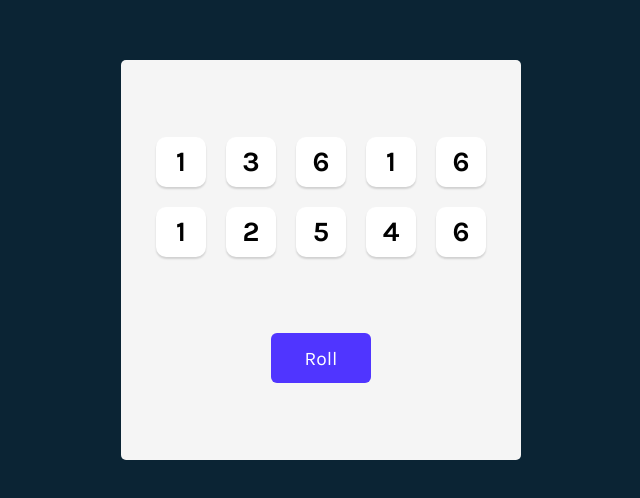
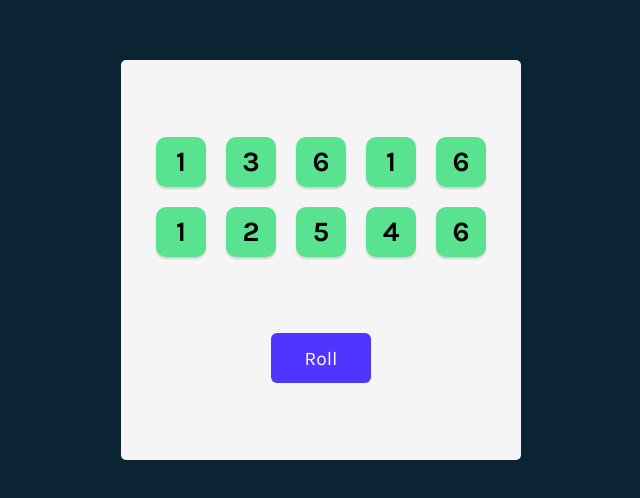
Before and after one commit to Ismail-Ai404/Tenzies, a React (Vite) app: page / in a window 1280 px wide. Shown: the part 140-638 px from the top of the page, without its empty margins (319-959 px from the left). Built offline with nearby package versions, Linux system fonts and the light colour scheme.

Commit message:
Add nanoid and isHeld prop

```diff
--- a/package.json
+++ b/package.json
@@ -10,6 +10,7 @@
     "preview": "vite preview"
   },
   "dependencies": {
+    "nanoid": "^5.1.6",
     "react": "^19.1.1",
     "react-dom": "^19.1.1"
   },
--- a/src/App.jsx
+++ b/src/App.jsx
@@ -2,24 +2,30 @@
 
 import { useState } from "react";
 import Die from "./Die";
+import { nanoid } from "nanoid";
 
 export default function App() {
 	const [dice, setDice] = useState(generateAllNewDice());
 
 	function generateAllNewDice() {
-		return new Array(10).fill(0).map(() => Math.ceil(Math.random() * 6));
+		return new Array(10).fill(0).map(() => ({
+			value: Math.ceil(Math.random() * 6),
+			isHeld: true,
+			id: nanoid(),
+		}));
 	}
 
 	function rollDice() {
 		setDice(generateAllNewDice());
 	}
 
-	const diceElements = dice.map((num) => <Die value={num} />);
+	const diceElements = dice.map((dieObj) => (
+		<Die key={dieObj.id} value={dieObj.value} isHeld={dieObj.isHeld} />
+	));
 
 	return (
 		<main>
 			<div className="dice-container">{diceElements}</div>
-
 			<button className="roll-dice" onClick={rollDice}>
 				Roll
 			</button>
--- a/src/Die.jsx
+++ b/src/Die.jsx
@@ -1,5 +1,9 @@
-/** @format */
+export default function Die(props) {
+    const styles = {
+        backgroundColor: props.isHeld ? "#59E391" : "white"
+    }
 
-export default function Die(props) {
-	return <button>{props.value}</button>;
+    return (
+        <button style={styles}>{props.value}</button>
+    )
 }
```
Also changed, not shown: 1 other file (tests, documents, lock files or other folders).
